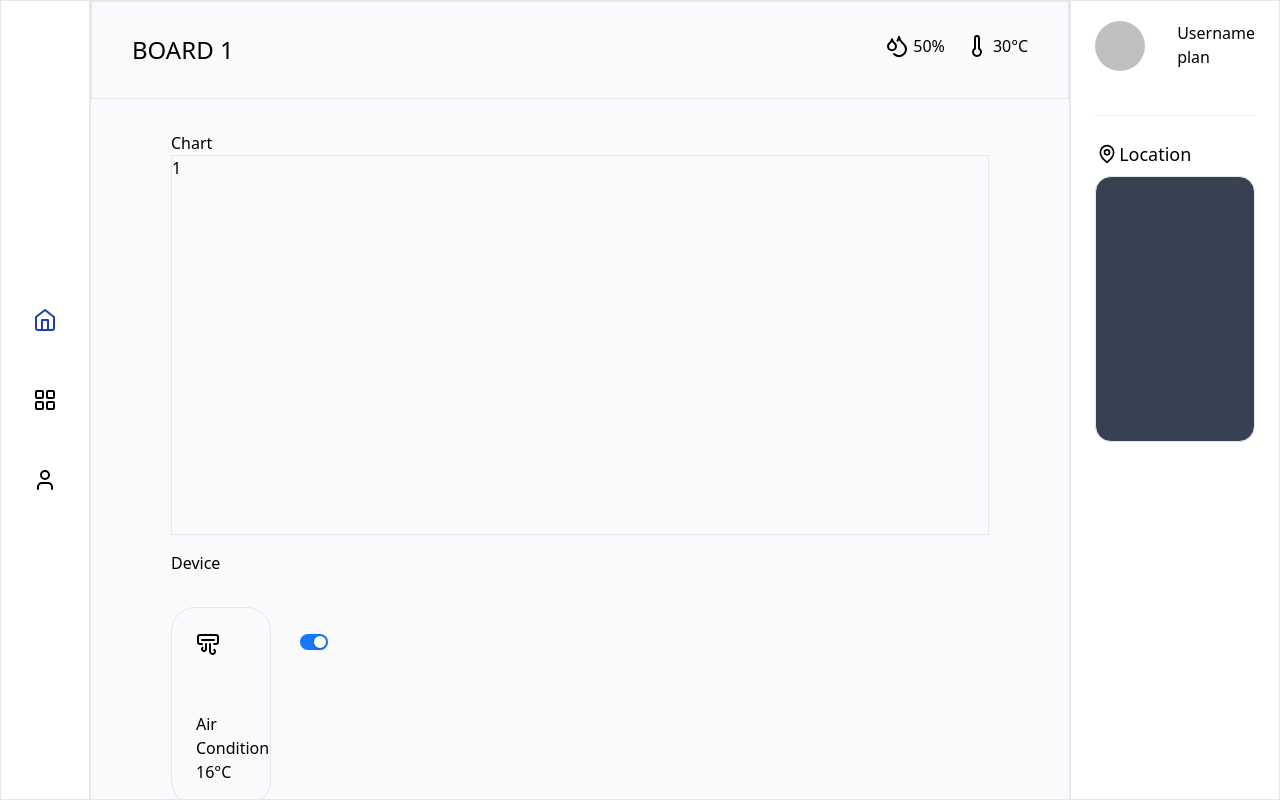
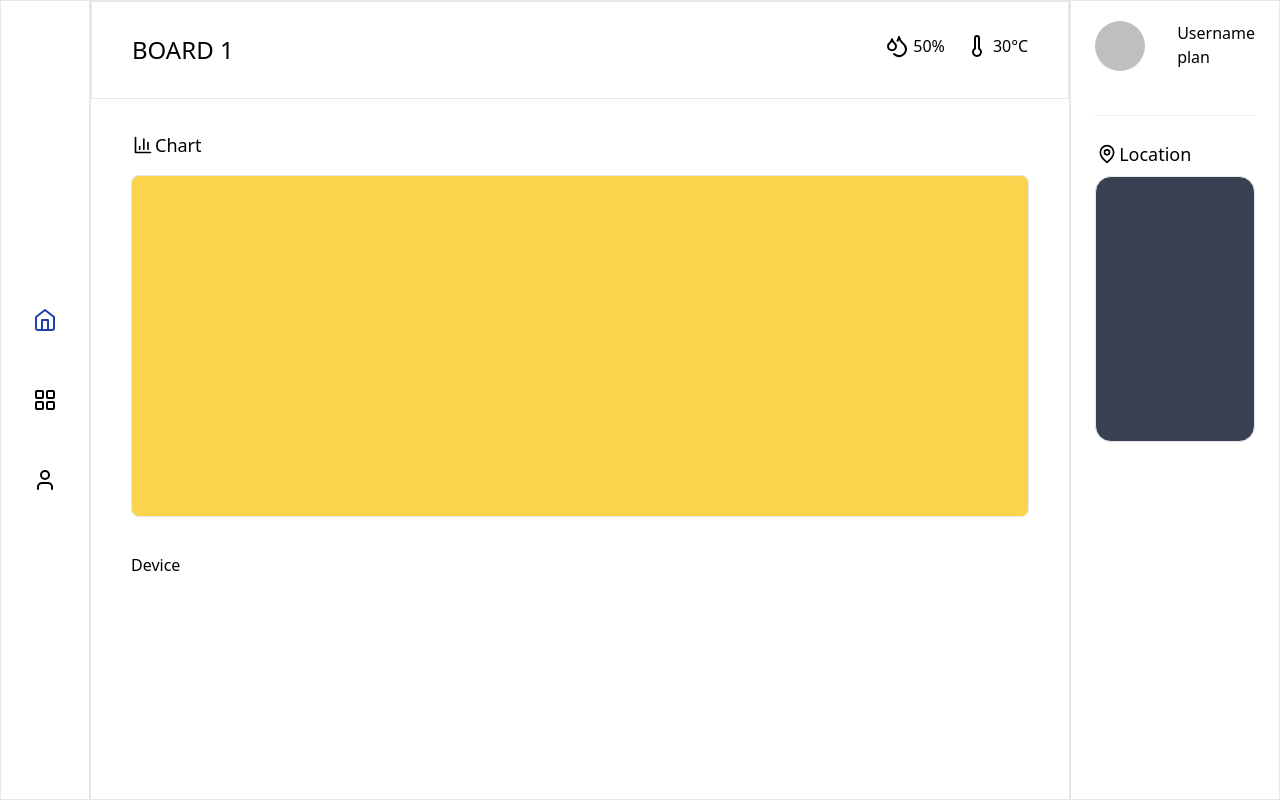
Before and after one commit to ronacs3/do-an, a Next.js app: page / in a window 1280 px wide. Built offline with nearby package versions, Linux system fonts and the light colour scheme.

Commit message:
update signin

```diff
--- a/src/pages/index.tsx
+++ b/src/pages/index.tsx
@@ -1,12 +1,12 @@
 import Layout from '../../components/Layout';
-import { AirVentIcon, Droplets, Thermometer } from 'lucide-react';
+import { AirVentIcon, AreaChart, BarChart3, Droplets, Thermometer } from 'lucide-react';
 import React from 'react';
 import { Switch } from 'antd';
 import Link from 'next/link';
 export default function Home() {
     return (
         <Layout>
-            <div className="border h-screen bg-slate-50">
+            <div className="border h-screen">
                 <div className="border px-10 py-8 flex flex-row">
                     <div className="w-4/5 ">
                         <div className="text-2xl font-medium">BOARD 1</div>
@@ -28,27 +28,18 @@ export default function Home() {
                         </div>
                     </div>
                 </div>
-                <div className="h-5/6 pt-8 ">
-                    <div className="h-3/5 px-20">
-                        Chart
-                        <div className="h-full w-full border">1</div>
+                <div className="px-10 pt-8 h-5/6 ">
+                    {/* Chart */}
+                    <div className="h-4/6 pb-3">
+                        <div className="flex flex-row pb-4">
+                            <BarChart3 className="pt-1" />
+                            <div className=" text-lg">Chart</div>
+                        </div>
+                        <div className="border rounded-lg h-5/6 bg-amber-300"></div>
                     </div>
-                    <div className="h-2/5 pt-10">
-                        <div className="px-20">Device</div>
-                        <div className="grid grid-cols-5 gap-20 px-20 pt-8">
-                            <div className="border rounded-3xl px-6 py-5">
-                                <div className="flex gap-20 pb-14">
-                                    <div className="pt-1">
-                                        <AirVentIcon />
-                                    </div>
-                                    <div>
-                                        <Switch size="small" defaultChecked />
-                                    </div>
-                                </div>
-                                <div>Air Condition</div>
-                                <div>16°C</div>
-                            </div>
-                        </div>
+                    {/* Device */}
+                    <div className="h-2/6 ">
+                        <div>Device</div>
                     </div>
                 </div>
             </div>
```
